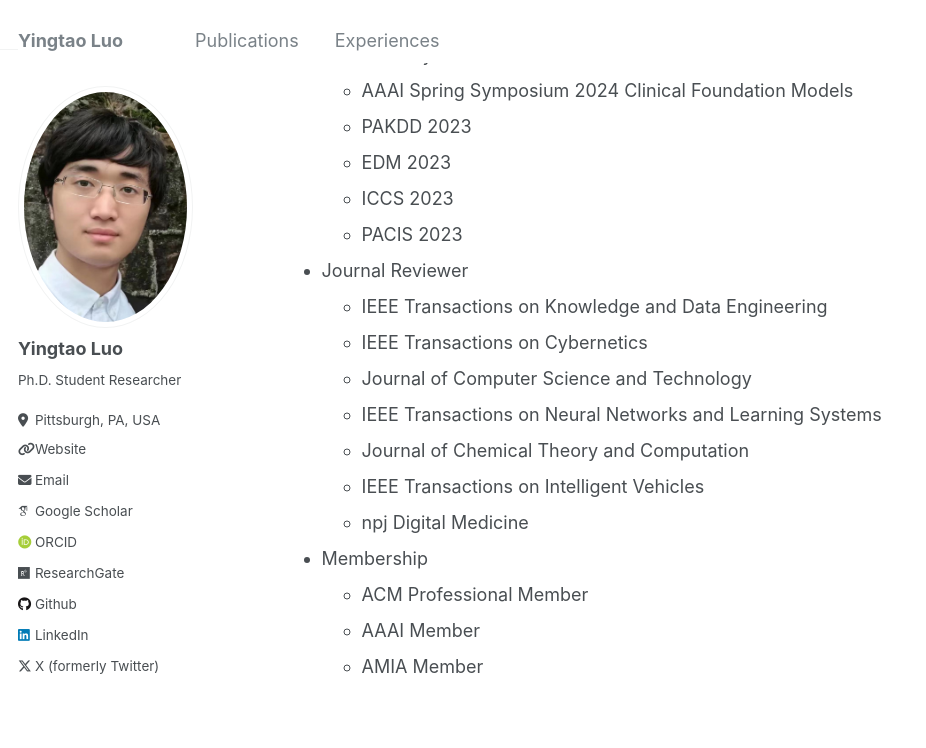
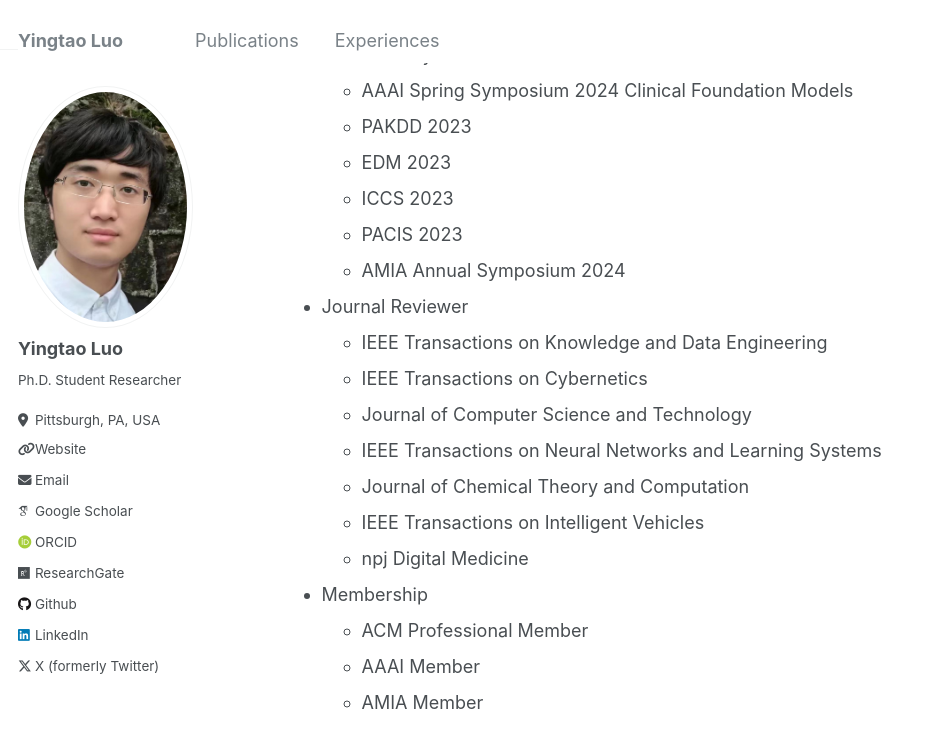
Before and after one commit to yingtaoluo/yingtaoluo.github.io, a Jekyll site: the page built from _pages/experiences.md, in a window 1280 px wide and 900 px high, scrolled down 988 px. Shown: the top 748 px of the window, without its empty margins (0-926 px from the left). Built offline with Jekyll 4.4.1, drawn with Linux system fonts in a browser that asks for light colours; some web fonts are replaced.

Commit message:
Update experiences.md

```diff
--- a/_pages/experiences.md
+++ b/_pages/experiences.md
@@ -43,6 +43,7 @@ Academic Services
   * EDM 2023
   * ICCS 2023
   * PACIS 2023
+  * AMIA Annual Symposium 2024
 * Journal Reviewer
   * IEEE Transactions on Knowledge and Data Engineering
   * IEEE Transactions on Cybernetics
```
